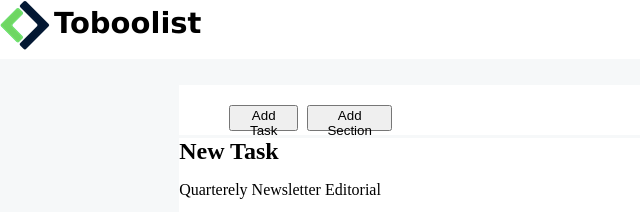
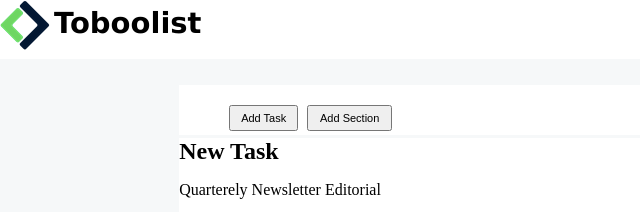
Before and after one commit to Thunderbird93/html-css-toboolist, a plain HTML site: page index.html in a window 1280 px wide. Shown: the top 212 px of the page, 0-640 px from the left. Drawn offline with Linux system fonts and the light colour scheme.

Commit message:
buttons font

```diff
--- a/style.css
+++ b/style.css
@@ -62,3 +62,7 @@ h2 {
     height: 26px;
     width: 85px;
 }
+
+.button1, .button2 {
+    font-size: 11px;
+}
```
